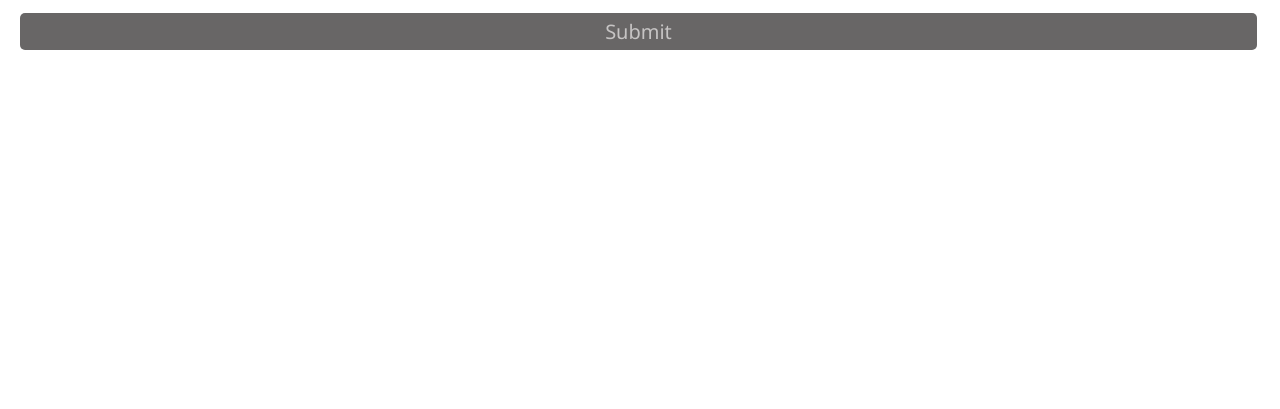
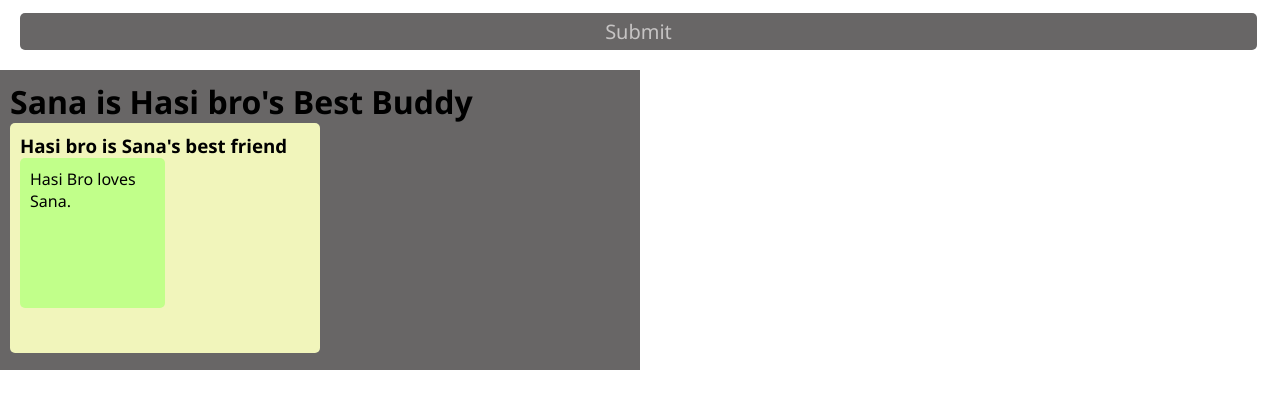
Before and after one commit to Sana-yoosuf/react-revision, a React (Create React App) app: page /contact/price in a window 1280 px wide. Shown: the part 445-854 px from the top of the page. Before the commit the page ends 800 px from the top, so only its background shows below. Built offline with nearby package versions, Linux system fonts and the light colour scheme; no server answers.

Commit message:
usecontext added

```diff
--- a/src/App.css
+++ b/src/App.css
@@ -111,3 +111,24 @@ hr {
   text-decoration: none;
 
 }
+.context{
+  padding: 10px;
+  width: 50%;
+  height: 300px;
+  background-color: #686666;
+  margin-bottom: 50px;
+}
+.conchild{
+  padding: 10px;
+  width: 50%;
+  height: 230px;
+  background-color: #f1f5bb;
+  border-radius: 5px;
+}
+.conchild1{
+  padding: 10px;
+  width: 50%;
+  height: 150px;
+  background-color: #c1ff8a;
+  border-radius: 5px;
+}
--- a/src/App.js
+++ b/src/App.js
@@ -12,10 +12,20 @@ import Registration from "./components/Registration";
 import UpdateState from "./components/UpdateState";
 import { BrowserRouter, Route, Routes } from "react-router-dom";
 import Contact from "./components/Contact";
+import Context from "./components/Context";
+import { createContext, useState} from "react";
+
+export const NameContext= createContext()
 
 function App() {
+  const [username,setUsername]=useState("Sana")
   return (
+
     <>
+  <NameContext.Provider value={username}>
+
+
+
       <BrowserRouter>
         <Header />
 
@@ -39,7 +49,9 @@ function App() {
         <hr />
 
         <Formhandling />
+        <Context/>
       </BrowserRouter>
+      </NameContext.Provider>
     </>
   );
 }
--- /dev/null
+++ b/src/components/Conchild.jsx
@@ -0,0 +1,18 @@
+
+import { NameContext } from '../App'
+import { useContext } from 'react'
+
+const Conchild = () => {
+
+    let user =useContext(NameContext)
+  return (
+    <div className='conchild1'>
+        <p>Hasi Bro loves {user}.
+            </p></div>
+  )
+}
+
+export default Conchild
+
+// context helps you to create container and usecontext is a hook that
+// helps you to extract values from contaxt
--- /dev/null
+++ b/src/components/Context.jsx
@@ -0,0 +1,25 @@
+import React from "react";
+import ContextChild from "./ContextChild";
+import { NameContext } from "../App";
+import { useContext } from "react";
+
+const Context = () => {
+
+    let user=useContext(NameContext)
+  return(
+
+
+  <div className="context">
+    <h1>{user} is Hasi bro's Best Buddy</h1>
+    <ContextChild/>
+  </div>
+  )
+};
+
+export default Context;
+
+// Context API healps to create a global container in which we can share
+//  data, so that every component can use that
+
+// you can only pass one value as usecontext provider parameter.
+// so if there is more than one value pass it as object
--- /dev/null
+++ b/src/components/ContextChild.jsx
@@ -0,0 +1,15 @@
+import React, { useContext } from "react";
+import Conchild from "./Conchild";
+import { NameContext } from "../App";
+
+const ContextChild = () => {
+    let user=useContext(NameContext)
+  return (
+    <div className="conchild">
+      <h3 >Hasi bro is {user}'s best friend</h3>
+      <Conchild/>
+    </div>
+  );
+};
+
+export default ContextChild;
```
